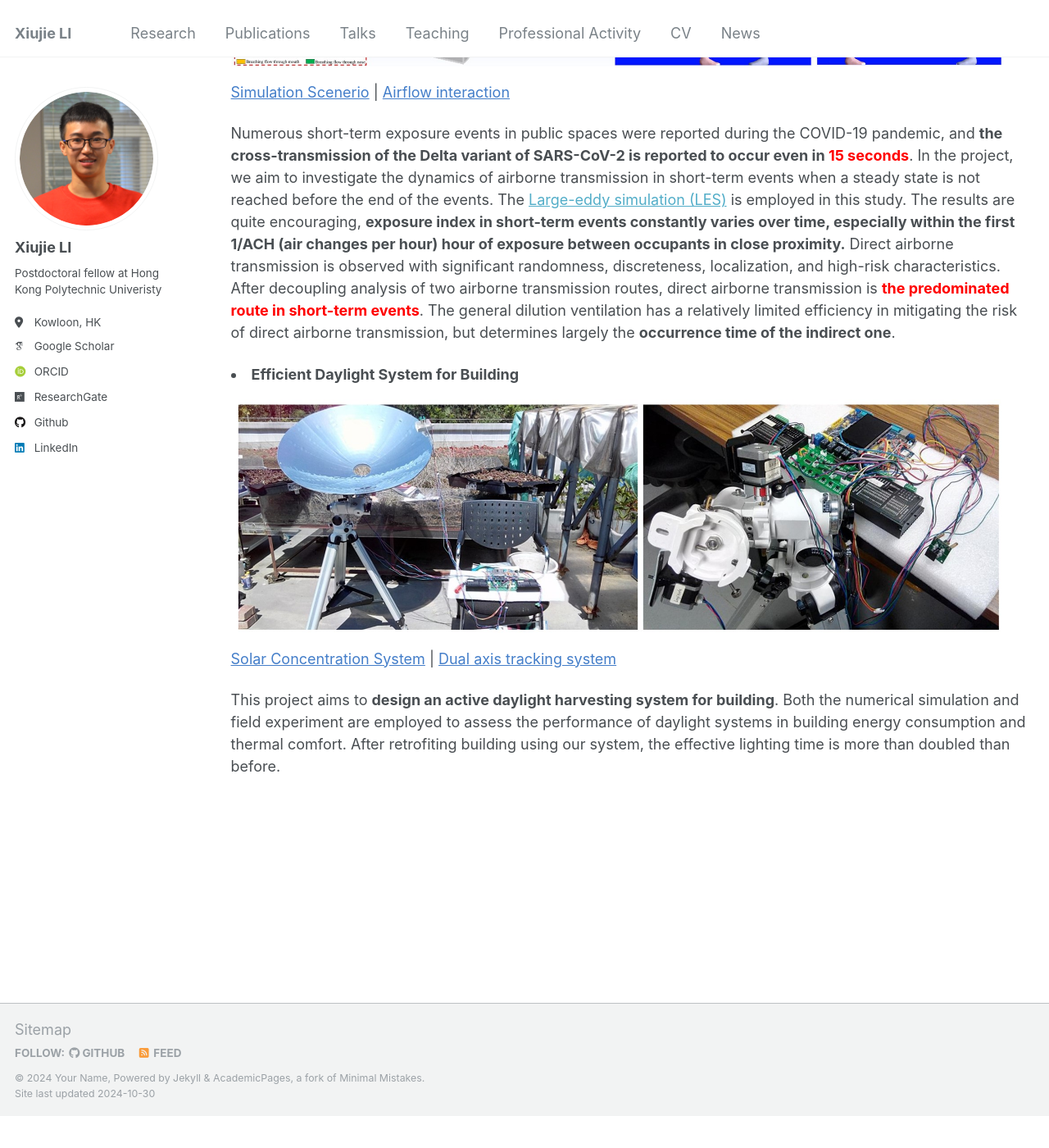
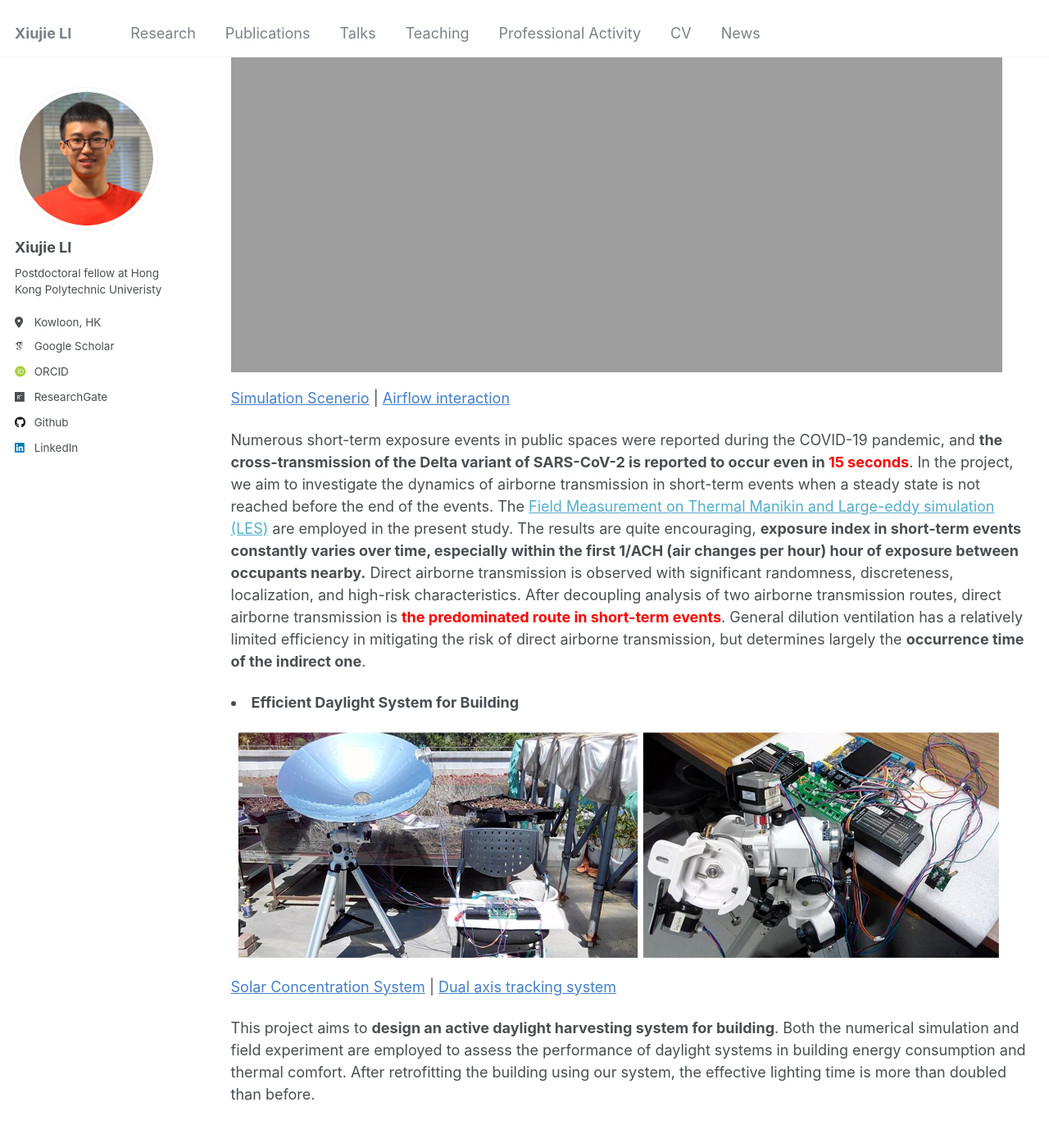
Before and after one commit to XiujieLI/XiujieLI.github.io, a Jekyll site: the page built from _pages/portfolio.html, in a window 1280 px wide and 1400 px high, scrolled down 2703 px. Shown: the whole window at 82% size. Built offline with Jekyll 4.4.1, drawn with Linux system fonts in a browser that asks for light colours; some web fonts are replaced; before the commit the page ends 4065 px from its top, so only the background shows below that.

Commit message:
Update portfolio.html

```diff
--- a/_pages/portfolio.html
+++ b/_pages/portfolio.html
@@ -30,12 +30,12 @@ My current study is dedicated to <strong> dynamics of airborne transmission in s
 
 
    <strong><li> Dynamics of Airborne transmission in short-term exposure events </li></strong>
-        <img style="width:96%;" src="https://xiujieli.github.io/Xiujie_LI.github.io/images/short.png">
+        <img style="width:96%;" src="https://xiujieli.github.io/Xiujie_LI.github.io/images/research3.png">
         <p class="w3-justify">
         <a style="color: #447ec9" href="https://www.sciencedirect.com/science/article/abs/pii/S0360132322007181">Simulation Scenerio</a> | <a style="color: #447ec9" href="https://link.springer.com/article/10.1007/s12273-022-0917-9">Airflow interaction</a>
         </p>
         <p class="w3-justify">
-        Numerous short-term exposure events in public spaces were reported during the COVID-19 pandemic, and <strong>the cross-transmission of the Delta variant of SARS-CoV-2 is reported to occur even in <span style="color:red">15 seconds</span></strong>. In the project, we aim to investigate the dynamics of airborne transmission in short-term events when a steady state is not reached before the end of the events. The <a href="https://link.springer.com/article/10.1007/s12273-022-0917-9"> Large-eddy simulation (LES)</a> is employed in this study. The results are quite encouraging, <strong> exposure index in short-term events constantly varies over time, especially within the first 1/ACH (air changes per hour) hour of exposure between occupants in close proximity.</strong> Direct airborne transmission is observed with significant randomness, discreteness, localization, and high-risk characteristics. After decoupling analysis of two airborne transmission routes, direct airborne transmission is <strong><span style="color:red">the predominated route in short-term events</span></strong>. The general dilution ventilation has a relatively limited efficiency in mitigating the risk of direct airborne transmission, but determines largely the <strong>occurrence time of the indirect one</strong>.
+        Numerous short-term exposure events in public spaces were reported during the COVID-19 pandemic, and <strong>the cross-transmission of the Delta variant of SARS-CoV-2 is reported to occur even in <span style="color:red">15 seconds</span></strong>. In the project, we aim to investigate the dynamics of airborne transmission in short-term events when a steady state is not reached before the end of the events. The <a href="https://link.springer.com/article/10.1007/s12273-022-0917-9"> Field Measurement on Thermal Manikin and Large-eddy simulation (LES)</a> are employed in the present study. The results are quite encouraging, <strong> exposure index in short-term events constantly varies over time, especially within the first 1/ACH (air changes per hour) hour of exposure between occupants nearby.</strong> Direct airborne transmission is observed with significant randomness, discreteness, localization, and high-risk characteristics. After decoupling analysis of two airborne transmission routes, direct airborne transmission is <strong><span style="color:red">the predominated route in short-term events</span></strong>. General dilution ventilation has a relatively limited efficiency in mitigating the risk of direct airborne transmission, but determines largely the <strong>occurrence time of the indirect one</strong>.
         </p>
 
    <strong><li>Efficient Daylight System for Building</li></strong>
@@ -45,5 +45,5 @@ My current study is dedicated to <strong> dynamics of airborne transmission in s
         <a style="color: #447ec9" href="https://www.sciencedirect.com/science/article/pii/S0960148119302514">Solar Concentration System</a> | <a style="color: #447ec9" href="https://www.sciencedirect.com/science/article/pii/S0960148119302514">Dual axis tracking system</a>
         </p>
         <p class="w3-justify">
-        This project aims to <strong>design an active daylight harvesting system for building</strong>. Both the numerical simulation and field experiment are employed to assess the performance of daylight systems in building energy consumption and thermal comfort. After retrofiting building using our system, the effective lighting time is more than  doubled  than before. </p>
+        This project aims to <strong>design an active daylight harvesting system for building</strong>. Both the numerical simulation and field experiment are employed to assess the performance of daylight systems in building energy consumption and thermal comfort. After retrofitting the building using our system, the effective lighting time is more than  doubled  than before. </p>
   </div>
```
